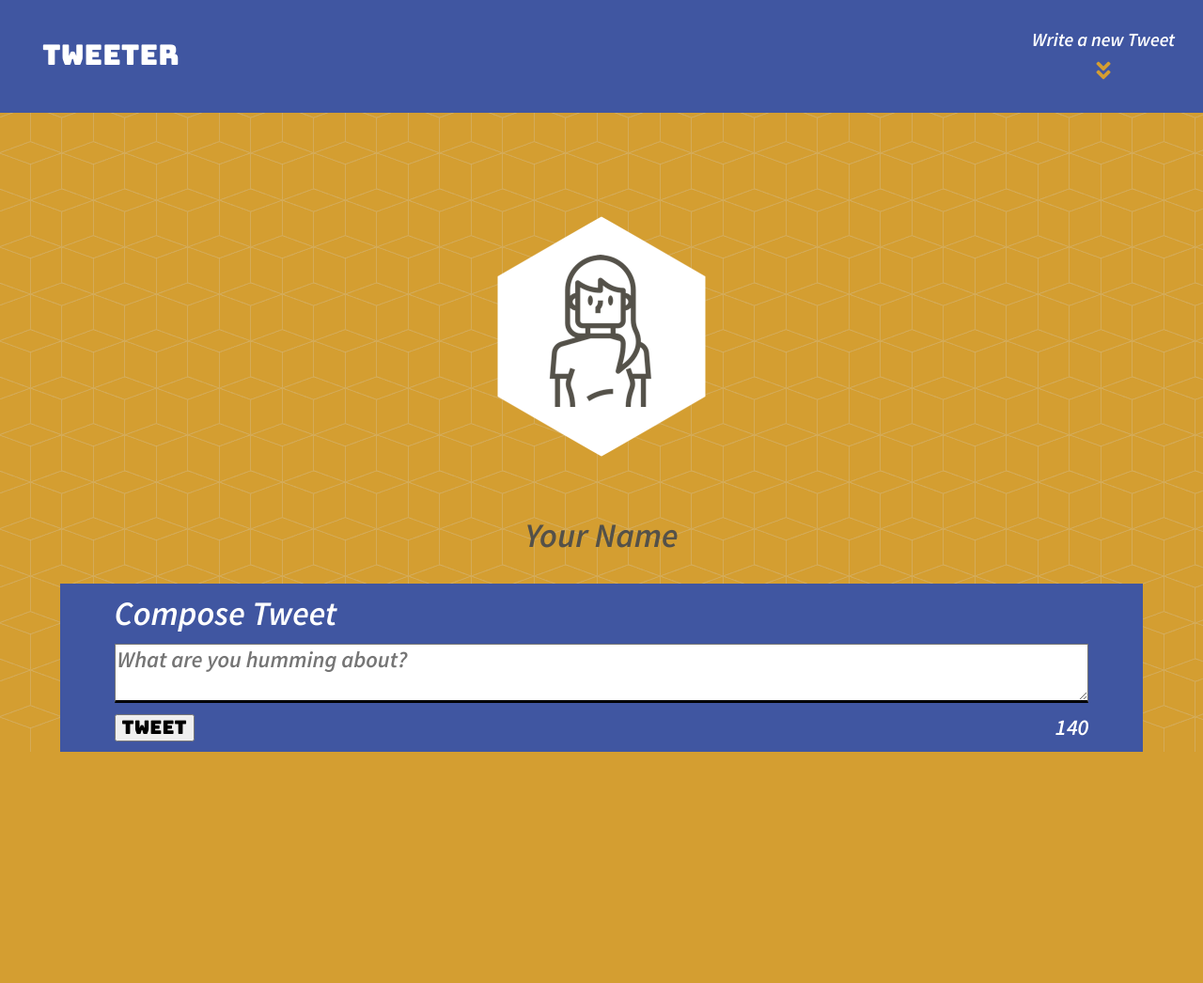
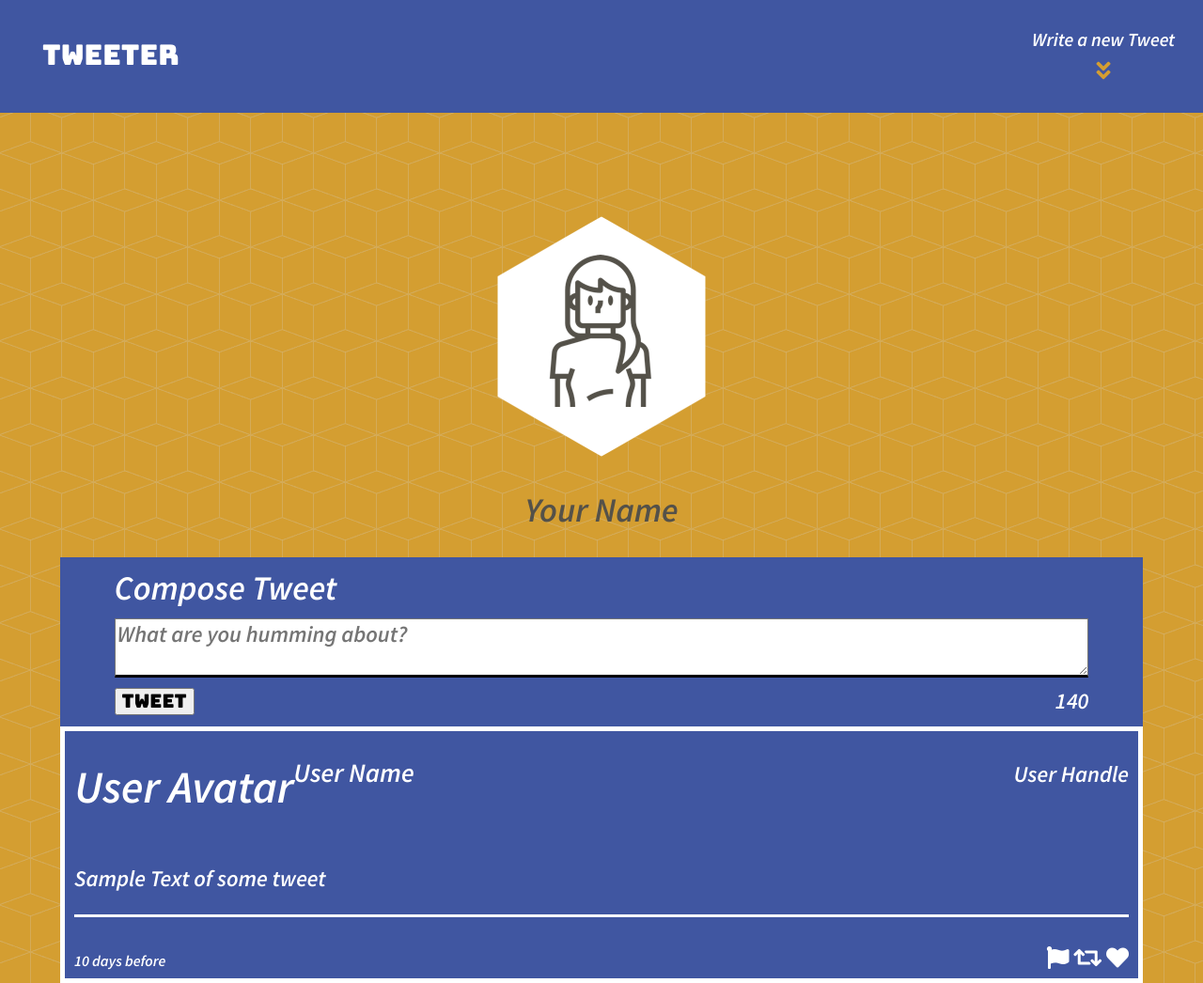
Before and after one commit to woobrendan/TweeterApp, a website: page public/index.html in a window 1280 px wide. Shown: the whole page at 94% size. Before the commit the page ends 800 px from the top, so only its background shows below. Drawn offline with nearby package versions, Linux system fonts and the light colour scheme.

Commit message:
adjust header css so that it wasn't changing ALL header values, instead targeting the main header. added tweet box and css file for that customization

```diff
--- a/public/index.html
+++ b/public/index.html
@@ -18,6 +18,7 @@
     <link rel="stylesheet" href="/styles/nav.css" type="text/css" />
     <link rel="stylesheet" href="/styles/header.css" type="text/css"/>
     <link rel="stylesheet" href="/styles/new-tweet.css" type="text/css"/>
+    <link rel="stylesheet" href="/styles/tweet.css" type="text/css"/>
 
     <!-- font-awesome -->
     <link rel="stylesheet" href="https://cdnjs.cloudflare.com/ajax/libs/font-awesome/5.15.4/css/all.min.css" integrity="sha512-1ycn6IcaQQ40/MKBW2W4Rhis/DbILU74C1vSrLJxCq57o941Ym01SwNsOMqvEBFlcgUa6xLiPY/NS5R+E6ztJQ==" crossorigin="anonymous" referrerpolicy="no-referrer" />
@@ -38,11 +39,10 @@
         <i class="fas fa-angle-double-down"></i>
       </div>
     </nav>
-    <header>
+    <header class="profile-header">
       <div class="avatar">
           <img src="/images/profile-hex.png">
       </div>
-      <br>
       <div>
           <h2>Your Name</h2>
       </div>
@@ -62,7 +62,24 @@
         </form>
       </section>
       <section class="tweet-container">
-
+        <header class="tweet-header">
+          <div>
+            <h1>User Avatar</h1> <!-- user avatar -->
+            <h3>User Name</h3>
+          </div>
+          <h4>User Handle</h4>
+        </header>
+          <article>
+            <p>Sample Text of some tweet</p>
+          </article>
+          <footer>
+            <h6>10 days before</h6>
+            <div>
+              <i class="fas fa-flag"></i>
+              <i class="fas fa-retweet"></i>
+              <i class="fas fa-heart"></i>
+            </div>
+          </footer>
       </section>
     </main>
   </body>
--- a/public/styles/header.css
+++ b/public/styles/header.css
@@ -1,5 +1,5 @@
-header {
-  /* padding-top: 200px; */
+.profile-header {
+  /* margin-top: 400px; */
   height: 100%;
   width: 100%;
   display: flex;
@@ -15,3 +15,8 @@ header {
 .avatar {
   margin-top: 18%;
 }
+
+.profile-header h2 {
+  display: inline-block;
+  text-align: center;
+}
--- /dev/null
+++ b/public/styles/tweet.css
@@ -0,0 +1,40 @@
+.tweet-container {
+  background-color:#4056A1;
+  color: #FFFFFF;
+  border: thick solid white;
+  display: flex;
+  flex-direction: column;
+  justify-content: space-around;
+  padding-left: 10px;
+  padding-right: 10px;
+  padding-bottom: 15px;
+}
+
+.tweet-header  {
+  display: flex;
+  flex-direction: row;
+  justify-content: space-between;
+  align-items: flex-start;
+}
+
+.tweet-header div {
+  display: flex;
+  align-self: flex-end;
+  justify-content: space-around;
+}
+
+
+article  {
+  border-bottom: medium solid white;
+}
+
+.tweet-container footer {
+  height: 50px;
+  display: flex;
+  justify-content: space-between;
+  align-items: baseline;
+  align-content: flex-start;
+}
+.tweet-container footer div i:hover {
+  color: #d49e31;
+}
```
